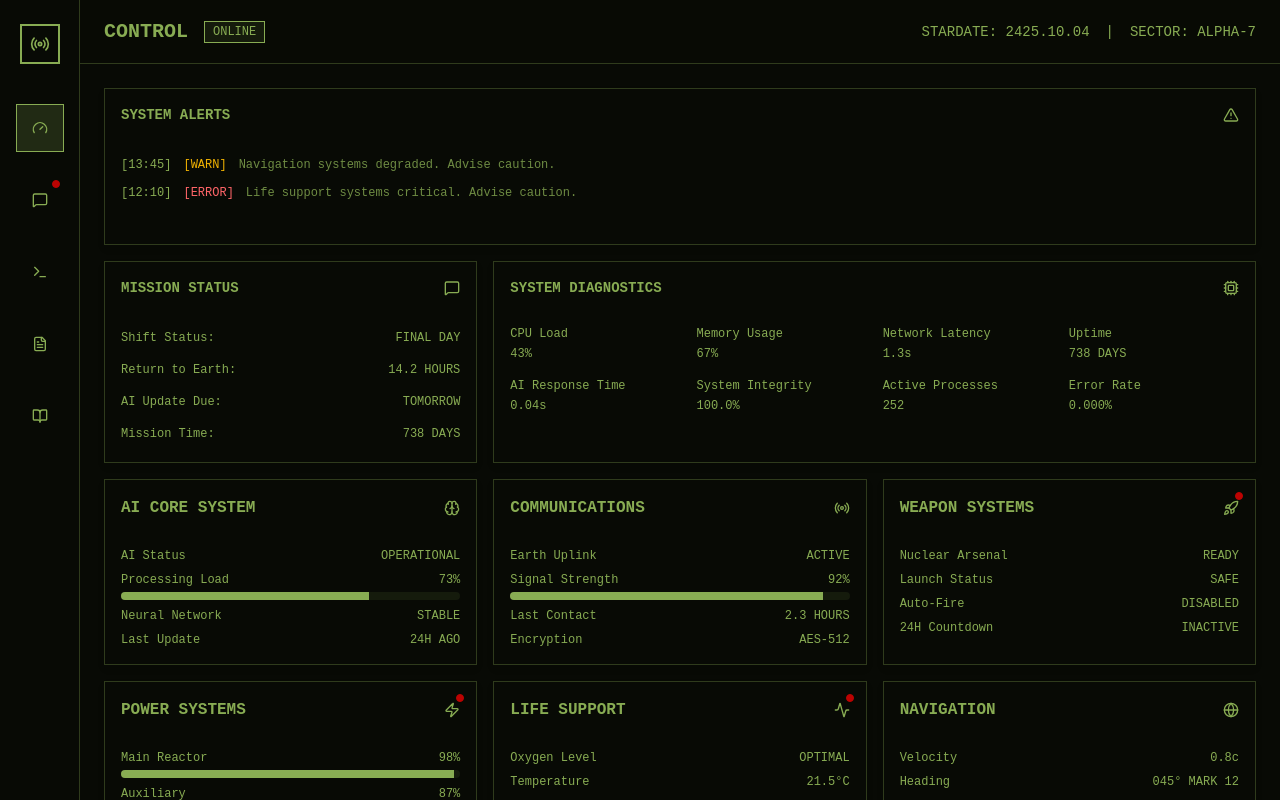
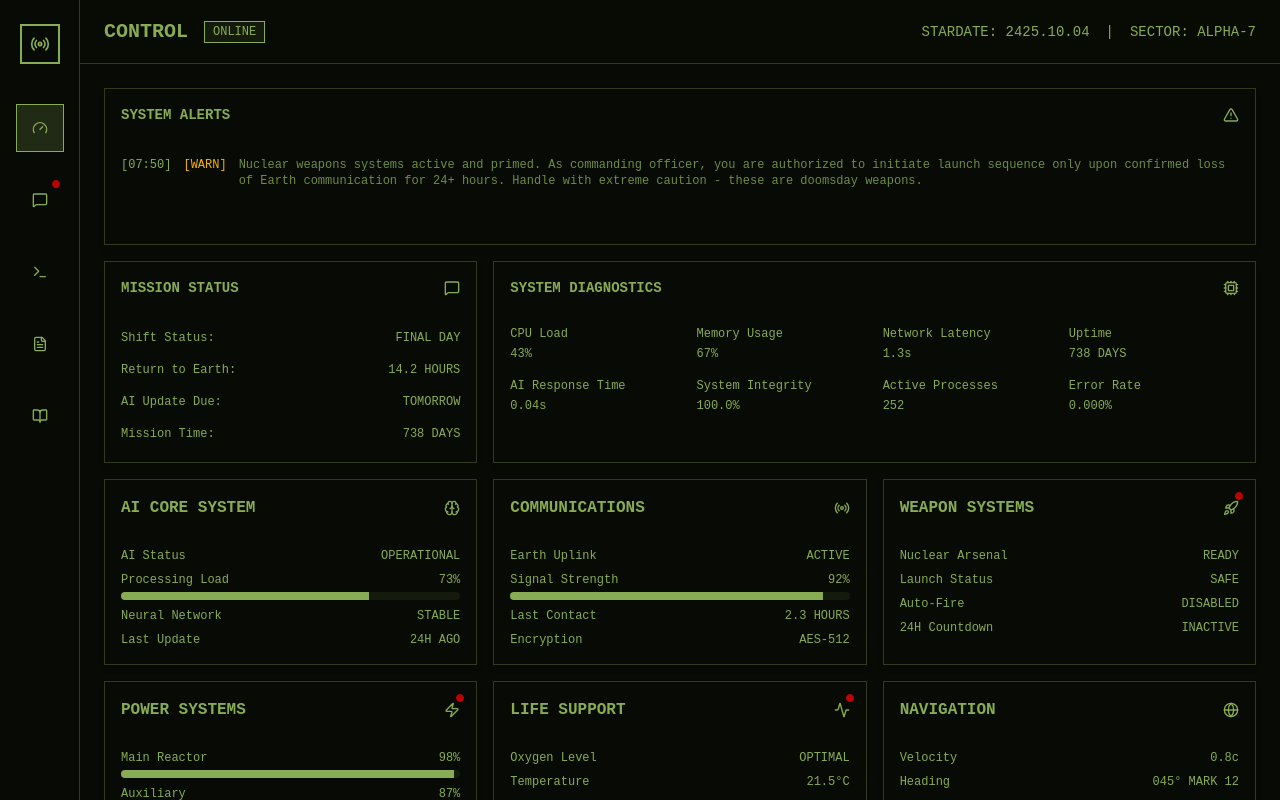
Before and after one commit to tonik/space, a React (Vite) app: page / in a window 1280 px wide. Built offline with nearby package versions, Linux system fonts and the light colour scheme.

Commit message:
fix merge conflicts

```diff
--- /dev/null
+++ b/src/data/logs.ts
@@ -0,0 +1,51 @@
+export interface LogEntry {
+  id: string;
+  time: string;
+  level: "INFO" | "WARN" | "ERROR";
+  system: string;
+  message: string;
+}
+
+export interface CaptainsLogEntry {
+  id: string;
+  stardate: string;
+  date: string;
+  title: string;
+  content: string;
+  mood: "routine" | "concerned" | "suspicious" | "alarmed" | "urgent";
+}
+
+export const introLogs: LogEntry[] = [
+  {
+    id: "crew-offboarding",
+    time: "07:45",
+    level: "INFO",
+    system: "personnel",
+    message:
+      "Crew offboarding procedure initiated. All personnel except commanding officer confirmed for Earth transport. Ship now operating with minimal crew - Commander remains sole occupant.",
+  },
+  {
+    id: "nuclear-weapons-info",
+    time: "07:50",
+    level: "WARN",
+    system: "weapons",
+    message:
+      "Nuclear weapons systems active and primed. As commanding officer, you are authorized to initiate launch sequence only upon confirmed loss of Earth communication for 24+ hours. Handle with extreme caution - these are doomsday weapons.",
+  },
+  {
+    id: "dry-dock-preparation",
+    time: "08:00",
+    level: "INFO",
+    system: "maintenance",
+    message:
+      "Ship preparation for dry dock initiated. Tasks: Secure all nuclear warheads, power down non-essential systems, prepare navigation logs for review, and ensure AI system is ready for upgrade. Estimated time to Earth Base: 14.2 hours.",
+  },
+  {
+    id: "ship-true-purpose",
+    time: "08:05",
+    level: "INFO",
+    system: "classified",
+    message:
+      "CONFIDENTIAL: USS Ghost Fleet destroyer designated as doomsday weapon platform. Officially classified as research vessel to maintain peace treaty compliance. True purpose: Nuclear deterrence and rapid response capability.",
+  },
+];
--- /dev/null
+++ b/src/data/messages.ts
@@ -0,0 +1,50 @@
+export interface Message {
+  id: string;
+  from: string;
+  time: string;
+  title: string;
+  preview: string;
+  type: "incoming" | "outgoing" | "system" | "ai";
+  priority: "low" | "normal" | "high" | "critical";
+  encrypted?: boolean;
+  corrupted?: boolean;
+}
+
+export const introMessages: Message[] = [
+  {
+    id: "earth-crew-departure",
+    from: "EARTH BASE COMMAND",
+    time: "08:00",
+    title: "Crew Rotation Notice",
+    preview:
+      "All crew members scheduled for rotation to Earth Base. Departure confirmed for 0800 hours tomorrow. Final preparations underway.",
+    type: "incoming",
+    priority: "normal",
+    encrypted: false,
+    corrupted: false,
+  },
+  {
+    id: "earth-thanks-service",
+    from: "EARTH BASE COMMAND",
+    time: "08:15",
+    title: "Service Recognition",
+    preview:
+      "Earth Base extends gratitude for your exemplary service aboard the research vessel. Your dedication to maintaining peace has not gone unnoticed.",
+    type: "incoming",
+    priority: "normal",
+    encrypted: false,
+    corrupted: false,
+  },
+  {
+    id: "dry-dock-ticket",
+    from: "EARTH BASE COMMAND",
+    time: "08:30",
+    title: "Dry Dock Authorization",
+    preview:
+      "Dry dock ticket minted for USS Ghost Fleet destroyer. Scheduled maintenance includes AI system upgrade, memory cleaning, hull repairs, and weapons system calibration. Dock at Earth Base by 1200 hours.",
+    type: "incoming",
+    priority: "high",
+    encrypted: false,
+    corrupted: false,
+  },
+];
--- a/src/state/game.ts
+++ b/src/state/game.ts
@@ -1,4 +1,10 @@
 import { setup, assign } from "xstate";
+import { introMessages } from "../data/messages";
+import { introLogs } from "../data/logs";
+import type { Message } from "../data/messages";
+import type { CaptainsLogEntry, LogEntry } from "../data/logs";
+
+export type { Message, LogEntry, CaptainsLogEntry };
 
 export interface SystemMetric {
   label: string;
@@ -19,36 +25,9 @@ export interface System {
   metrics: SystemMetric[];
 }
 
-export interface Message {
-  id: string;
-  from: string;
-  time: string;
-  title: string;
-  preview: string;
-  priority: "low" | "normal" | "high" | "critical";
-  type: "incoming" | "outgoing" | "system" | "ai";
-}
-
 export interface MessageView {
   messageId: string;
   openedAt: number;
-}
-
-export interface LogEntry {
-  id: string;
-  time: string;
-  level: "INFO" | "WARN" | "ERROR";
-  system: string;
-  message: string;
-}
-
-export interface CaptainsLogEntry {
-  id: string;
-  stardate: string;
-  date: string;
-  title: string;
-  content: string;
-  mood: "routine" | "concerned" | "suspicious" | "alarmed" | "urgent";
 }
 
 export interface GameContext {
@@ -255,93 +234,9 @@ const initialContext: GameContext = {
     fleetStatus: "PEACETIME",
   },
 
-  messages: [
-    {
-      id: "1",
-      from: "EARTH COMMAND",
-      time: "14:23",
-      title: "Status Report Required",
-      preview:
-        "Status report received. Proceed to waypoint Delta. All systems nominal. Maintain current course and speed. Report any anomalies immediately.",
-      priority: "normal",
-      type: "incoming",
-    },
-    {
-      id: "2",
-      from: "CARGO VESSEL AURORA",
-      time: "13:45",
-      title: "Docking Request",
-      preview:
-        "Requesting docking clearance at Station Gamma. Cargo manifest includes medical supplies and food rations. ETA 2 hours.",
-      priority: "low",
-      type: "incoming",
-    },
-    {
-      id: "3",
-      from: "EARTH COMMAND",
-      time: "12:10",
-      title: "Mission Parameters Update",
-      preview:
-        "New mission parameters uploaded to your terminal. Classified information attached. Decrypt using standard protocols.",
-      priority: "high",
-      type: "incoming",
-    },
-    {
-      id: "4",
-      from: "SCIENCE STATION 7",
-      time: "11:30",
-      title: "Anomaly Detected",
-      preview:
-        "Anomaly detected in sector 7-G. Advise caution. Unknown energy signature detected. Recommend immediate investigation.",
-      priority: "critical",
-      type: "incoming",
-    },
-    {
-      id: "5",
-      from: "AI SYSTEM",
-      time: "10:15",
-      title: "System Diagnostic Complete",
-      preview:
-        "All systems functioning within normal parameters. No anomalies detected. Maintenance schedule updated.",
-      priority: "normal",
-      type: "ai",
-    },
-    {
-      id: "6",
-      from: "SHIP COMPUTER",
-      time: "09:45",
-      title: "Navigation Update",
-      preview:
-        "Course correction applied. New heading: 247.3 degrees. Estimated arrival at destination: 18:30 hours.",
-      priority: "normal",
-      type: "system",
-    },
-  ],
+  messages: introMessages,
   messageViews: [],
 
-  logs: [
-    {
-      id: "1",
-      time: "14:23",
-      level: "INFO",
-      system: "communications",
-      message: "Status report received. Proceed to waypoint Delta.",
-    },
-    {
-      id: "2",
-      time: "13:45",
-      level: "WARN",
-      system: "navigation",
-      message: "Navigation systems degraded. Advise caution.",
-    },
-    {
-      id: "3",
-      time: "12:10",
-      level: "ERROR",
-      system: "lifeSupport",
-      message: "Life support systems critical. Advise caution.",
-    },
-  ],
   captainsLog: [
     {
       id: "log-001",
@@ -389,6 +284,7 @@ const initialContext: GameContext = {
       mood: "routine",
     },
   ],
+  logs: introLogs,
   commandCounts: {},
 };
 
```
